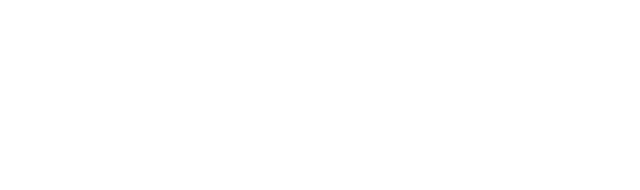
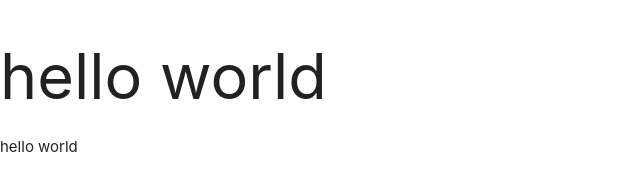
Before and after one commit to pralireza/test1, a plain HTML site: page index.html in a window 1280 px wide. Shown: the whole page, without its empty margins (0-640 px from the left). Drawn offline with Linux system fonts and the light colour scheme; files whose address does not match are found by name.

Commit message:
second commit

```diff
--- a/index.html
+++ b/index.html
@@ -12,7 +12,9 @@
 
 
 <body>
+    <h1>hello world</h1>
 
+<p> hello world</p>
 
     <script src="/assets//materialize/js/materialize.min.js"></script>
     <script src="/assets/js/main.js"></script>
```
Also changed, not shown: assets/css/main.css (added).
